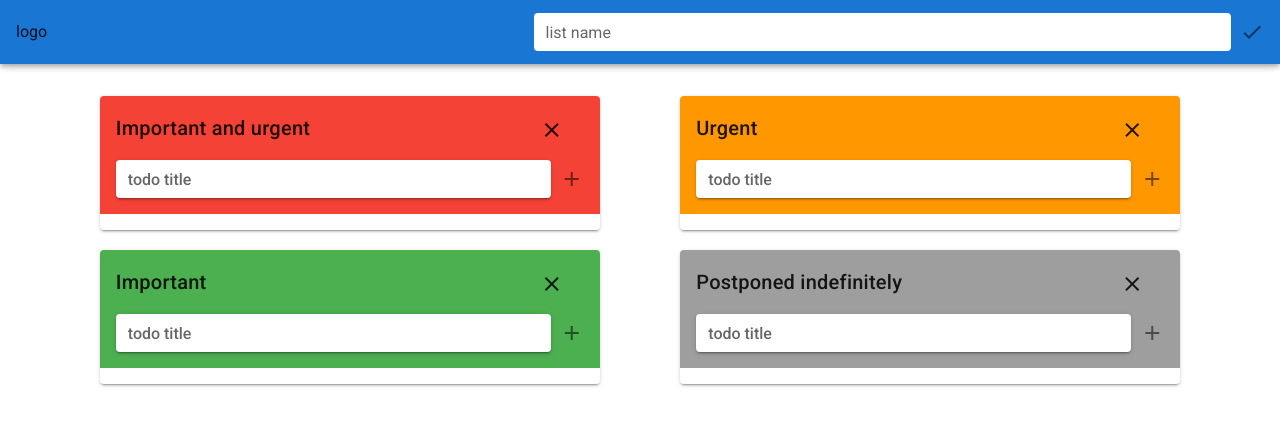
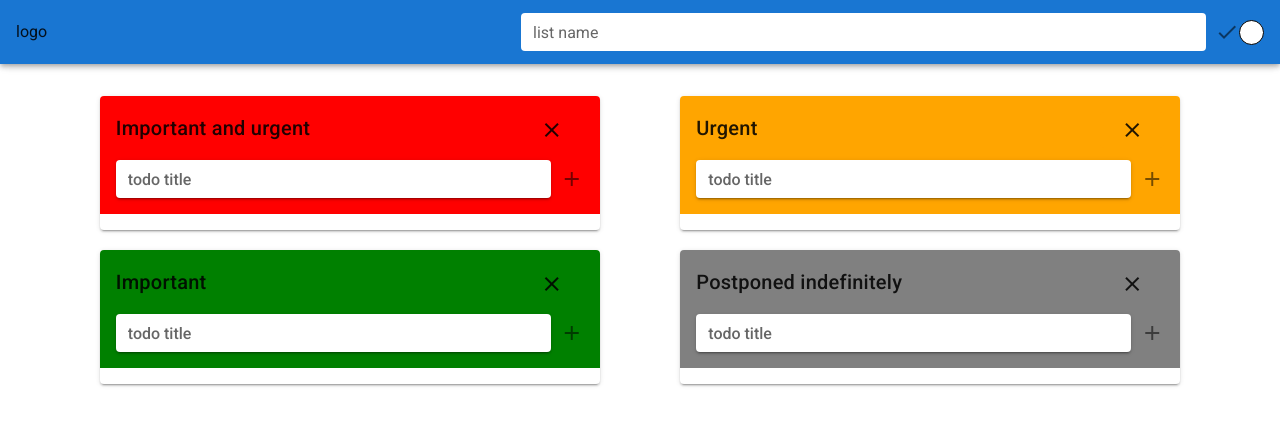
Before and after one commit to tsepo4kin/tsp-to-do-vk, a Vue app: page / in a window 1280 px wide. Shown: the top 426 px of the page. Built offline with nearby package versions, Linux system fonts and the light colour scheme.

Commit message:
feat: add color picker for tasks lists

```diff
--- a/src/components/AppHeader.vue
+++ b/src/components/AppHeader.vue
@@ -15,20 +15,53 @@
       v-model="listName"
       @click:append-outer="addTodoList"
     ></v-text-field>
+    <span
+      @click="toggleColorPicker"
+      class="ring"
+      :style="{ 'background-color': color }"
+    ></span>
+    <v-color-picker
+      v-model="color"
+      class="colorPicker"
+      v-if="colorPicker"
+    ></v-color-picker>
   </v-app-bar>
 </template>
 
 <script>
 export default {
+  mounted() {
+    console.log(this.color);
+  },
   data: () => ({
     listName: null,
+    color: "#ffffff",
+    colorPicker: false,
   }),
   methods: {
     addTodoList() {
-      this.$emit("addTodoList", { listName: this.listName, color: "purple" });
+      this.$emit("addTodoList", { listName: this.listName, color: this.color });
+    },
+    toggleColorPicker() {
+      this.colorPicker = !this.colorPicker;
+      console.log(this.color);
     },
   },
 };
 </script>
 
-<style></style>
+<style>
+.ring {
+  height: 25px;
+  width: 25px;
+  border-radius: 50%;
+  display: inline-block;
+  border: 1px solid black;
+}
+
+.colorPicker {
+  position: absolute;
+  top: 45px;
+  right: 20px;
+}
+</style>
--- a/src/components/TodosList.vue
+++ b/src/components/TodosList.vue
@@ -1,13 +1,13 @@
 <template>
   <v-card width="500" class="mt-5 mx-auto align-self-center">
-    <v-card-title :class="color" class="d-block">
+    <v-card-title :style="{ 'background-color': color }" class="d-block">
       <div class="d-flex justify-space-between">
         <p>{{ listName }}</p>
         <v-btn
           @click="deleteTodoList"
           class="icon"
           elevation="0"
-          :class="color"
+          :style="{ 'background-color': color }"
         >
           <v-icon font-size="25">mdi-close</v-icon>
         </v-btn>
```
